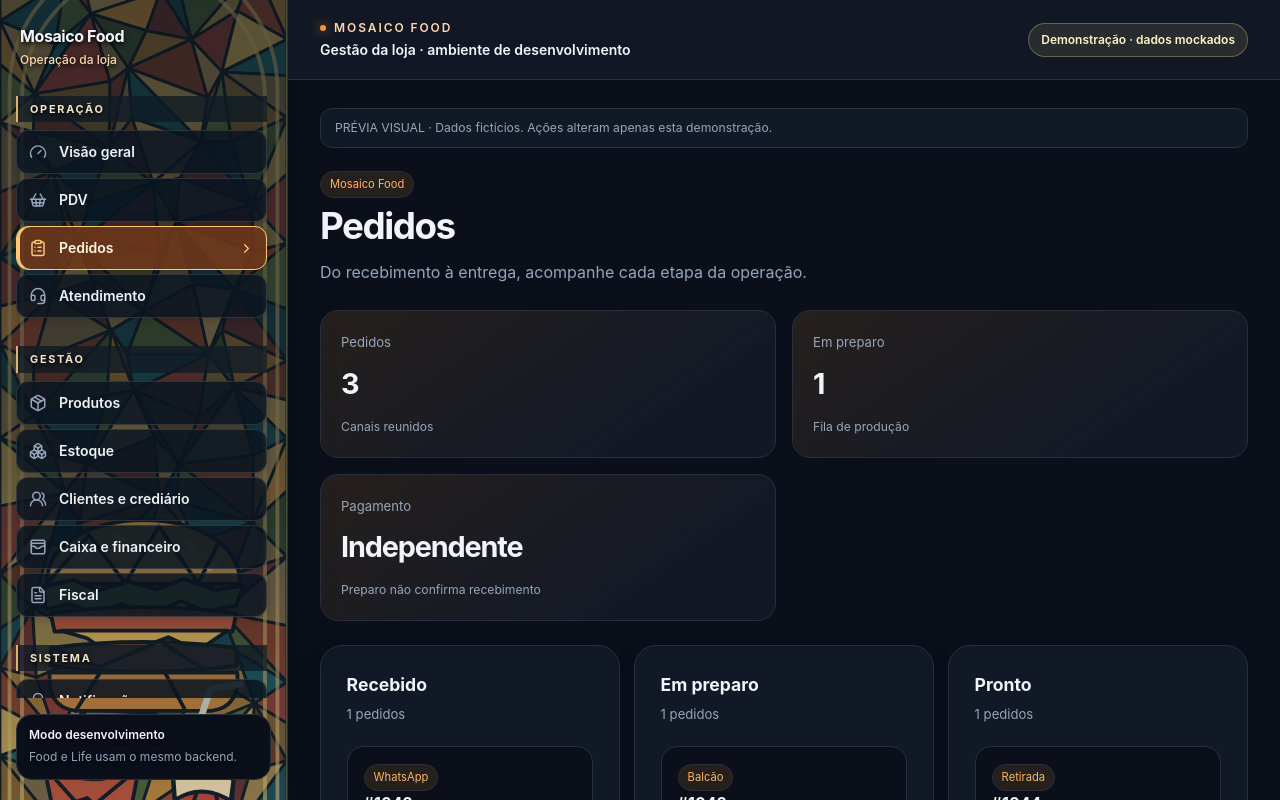
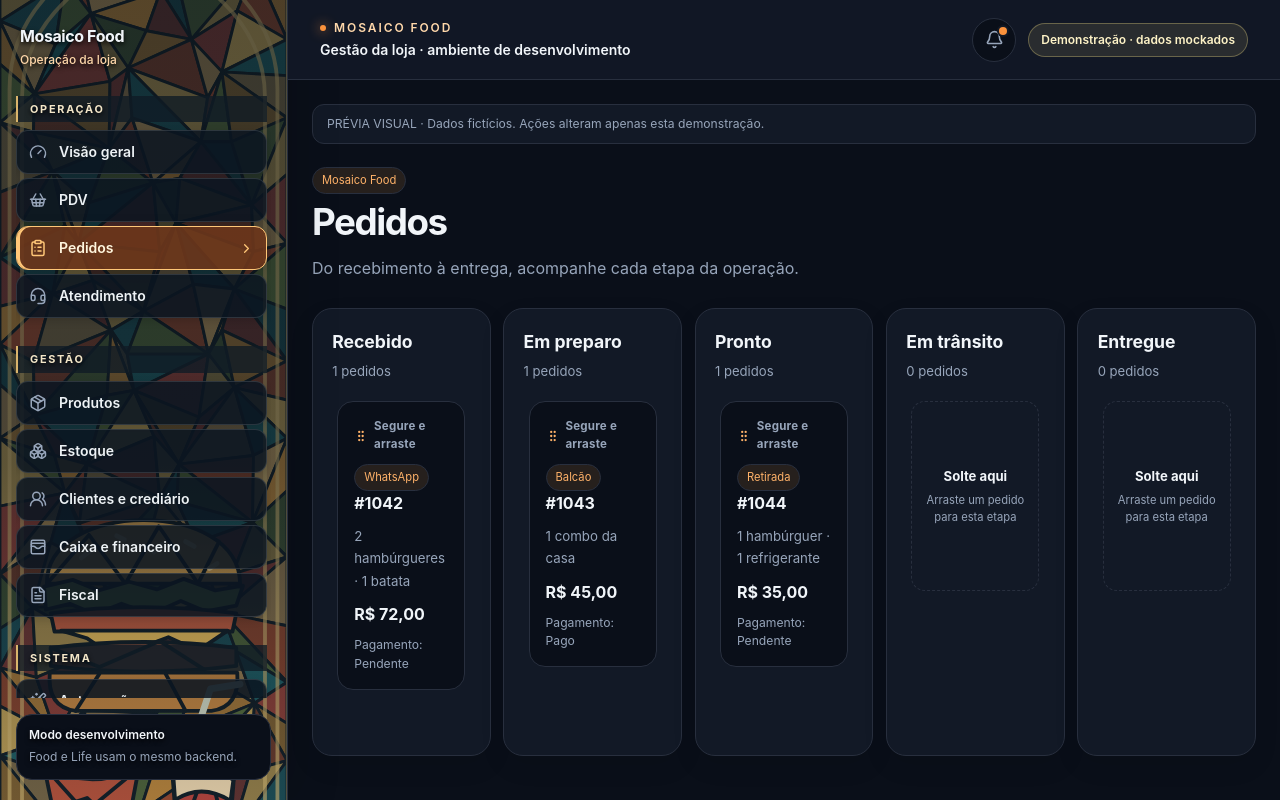
Before and after one commit to Marco-Antonio-Fernandes/Mosaico-food, a React (Vite) app in the folder apps/desktop/: page / in a window 1280 px wide. Both pictures are taken after a click on the button "Pedidos". Shown: the top 800 px of the page. Built offline with nearby package versions, Linux system fonts and the light colour scheme.

Commit message:
chore: atualiza projetos

```diff
--- a/apps/desktop/src/app.tsx
+++ b/apps/desktop/src/app.tsx
@@ -15,14 +15,13 @@ const navigationItems: NavigationItem<ViewId>[] = [
   { id: "customers", label: "Clientes e crediário", group: "Gestão", icon: UsersRound },
   { id: "finance", label: "Caixa e financeiro", group: "Gestão", icon: WalletCards },
   { id: "fiscal", label: "Fiscal", group: "Gestão", icon: FileText },
-  { id: "notifications", label: "Notificações", group: "Sistema", icon: Bell },
   { id: "automation", label: "Automação", group: "Sistema", icon: Wand2 },
   { id: "offline", label: "Offline", group: "Sistema", icon: Cloud },
   { id: "settings", label: "Configurações", group: "Sistema", icon: Settings },
 ];
 export function App() {
   const [activeView, setActiveView] = useState<ViewId>("dashboard");
-  return <AppShell activeView={activeView} navigationItems={navigationItems} onNavigate={setActiveView} connectionStatus={<span className="rounded-full border border-amber-200/30 bg-amber-200/10 px-3 py-2 text-xs font-semibold text-amber-100">Demonstração · dados mockados</span>}>
+  return <AppShell activeView={activeView} navigationItems={navigationItems} onNavigate={setActiveView} topAction={<button aria-current={activeView === "notifications" ? "page" : undefined} aria-label="Abrir notificações" className={`relative flex size-11 items-center justify-center rounded-full border transition focus-visible:ring-2 focus-visible:ring-brand-500 ${activeView === "notifications" ? "border-orange-300/40 bg-brand-50 text-brand-700" : "border-line bg-canvas text-muted hover:bg-white/[0.06] hover:text-ink"}`} onClick={() => setActiveView("notifications")} type="button"><Bell aria-hidden="true" size={19} /><span aria-hidden="true" className="absolute right-2 top-2 size-2 rounded-full bg-orange-400 ring-2 ring-surface" /><span className="sr-only">Há notificações novas</span></button>} connectionStatus={<span className="rounded-full border border-amber-200/30 bg-amber-200/10 px-3 py-2 text-xs font-semibold text-amber-100">Demonstração · dados mockados</span>}>
     {activeView === "dashboard" ? <><div className="prototype"><p className="proto-demo">PRÉVIA VISUAL · Indicadores fictícios. Nenhuma consulta ou gravação na API.</p></div><FoodOverviewPage onOpenNotifications={() => setActiveView("notifications")} /></> : <FoodPrototype key={activeView} module={activeView} />}
   </AppShell>;
 }
--- a/apps/desktop/src/components/shared/app-shell.tsx
+++ b/apps/desktop/src/components/shared/app-shell.tsx
@@ -16,6 +16,7 @@ interface AppShellProps<T extends string> {
   navigationItems: NavigationItem<T>[];
   onNavigate: (view: T) => void;
   connectionStatus: ReactNode;
+  topAction?: ReactNode;
   children: ReactNode;
 }
 
@@ -24,6 +25,7 @@ export function AppShell<T extends string>({
   navigationItems,
   onNavigate,
   connectionStatus,
+  topAction,
   children,
 }: AppShellProps<T>) {
   const groups = navigationItems.reduce<Record<string, NavigationItem<T>[]>>(
@@ -114,7 +116,10 @@ export function AppShell<T extends string>({
               Gestão da loja · ambiente de desenvolvimento
             </p>
           </div>
-          {connectionStatus}
+          <div className="flex items-center gap-3">
+            {topAction}
+            {connectionStatus}
+          </div>
         </header>
 
         <nav
@@ -144,8 +149,8 @@ export function AppShell<T extends string>({
           })}
         </nav>
 
-        <main className="min-w-0 flex-1 px-3 py-5 sm:px-6 sm:py-7 xl:px-8">
-          <div className="mx-auto w-full max-w-7xl">{children}</div>
+        <main className="min-w-0 flex-1 px-3 py-4 sm:px-5 sm:py-6 xl:px-6">
+          <div className="mx-auto w-full max-w-none">{children}</div>
         </main>
       </div>
     </div>
--- a/apps/desktop/src/features/prototype/food-prototype.tsx
+++ b/apps/desktop/src/features/prototype/food-prototype.tsx
@@ -1,4 +1,5 @@
-import { useState } from "react";
+import { useState, type DragEvent } from "react";
+import { GripVertical } from "lucide-react";
 import { Badge, Chat, Editor, Metrics, NotificationList, OfflinePreview, Panel, Preferences, Records, Tabs, type MockRecord } from "@/components/shared/prototype-kit";
 
 export const foodModules = {
@@ -67,10 +68,49 @@ function Catalog({ pos = false }: { pos?: boolean }) {
     </div><p role="status">{notice}</p>
   </div>;
 }
+type FoodOrder = {
+  id: string;
+  stage: number;
+  items: string;
+  channel: string;
+  payment: string;
+  total: string;
+};
+
 function Orders() {
   const stages = ["Recebido", "Em preparo", "Pronto", "Em trânsito", "Entregue"];
-  const [orders, setOrders] = useState([{ id: "1042", stage: 0, items: "2 hambúrgueres · 1 batata", channel: "WhatsApp", payment: "Pendente", total: "R$ 72,00" }, { id: "1043", stage: 1, items: "1 combo da casa", channel: "Balcão", payment: "Pago", total: "R$ 45,00" }, { id: "1044", stage: 2, items: "1 hambúrguer · 1 refrigerante", channel: "Retirada", payment: "Pendente", total: "R$ 35,00" }]);
-  return <><Metrics items={[["Pedidos", String(orders.length), "Canais reunidos"], ["Em preparo", String(orders.filter(order => order.stage === 1).length), "Fila de produção"], ["Pagamento", "Independente", "Preparo não confirma recebimento"]]} /><div className="proto-board">{stages.map((stage, i) => <Panel key={stage} title={stage} subtitle={orders.filter(order => order.stage === i).length + " pedidos"}><div className="proto-stack">{orders.filter(order => order.stage === i).map(order => <article className="proto-ticket" key={order.id}><div><Badge>{order.channel}</Badge><h3>#{order.id}</h3></div><p>{order.items}</p><strong>{order.total}</strong><small>Pagamento: {order.payment}</small>{i < stages.length - 1 && <button type="button" onClick={() => setOrders(current => current.map(item => item.id === order.id ? { ...item, stage: item.stage + 1 } : item))}>Mover para {stages[i + 1].toLowerCase()}</button>}</article>)}</div></Panel>)}</div></>;
+  const [orders, setOrders] = useState<FoodOrder[]>([
+    { id: "1042", stage: 0, items: "2 hambúrgueres · 1 batata", channel: "WhatsApp", payment: "Pendente", total: "R$ 72,00" },
+    { id: "1043", stage: 1, items: "1 combo da casa", channel: "Balcão", payment: "Pago", total: "R$ 45,00" },
+    { id: "1044", stage: 2, items: "1 hambúrguer · 1 refrigerante", channel: "Retirada", payment: "Pendente", total: "R$ 35,00" },
+  ]);
+  const [draggedOrderId, setDraggedOrderId] = useState<string | null>(null);
+  const [dragOverStage, setDragOverStage] = useState<number | null>(null);
+  const [statusMessage, setStatusMessage] = useState("Segure um pedido e arraste-o para outra etapa.");
+
+  function moveOrder(orderId: string, stage: number) {
+    const order = orders.find(item => item.id === orderId);
+    if (!order || order.stage === stage) return;
+
+    setOrders(current => current.map(item => item.id === orderId ? { ...item, stage } : item));
+    setStatusMessage(`Pedido #${orderId} movido para ${stages[stage]}.`);
+  }
+
+  function handleDragStart(event: DragEvent<HTMLElement>, orderId: string) {
+    event.dataTransfer.effectAllowed = "move";
+    event.dataTransfer.setData("text/plain", orderId);
+    setDraggedOrderId(orderId);
+  }
+
+  function handleDrop(event: DragEvent<HTMLDivElement>, stage: number) {
+    event.preventDefault();
+    const orderId = event.dataTransfer.getData("text/plain");
+    if (orderId) moveOrder(orderId, stage);
+    setDraggedOrderId(null);
+    setDragOverStage(null);
+  }
+
+  return <><p className="sr-only" role="status">{statusMessage}</p><div className="proto-orders-board">{stages.map((stage, stageIndex) => { const stageOrders = orders.filter(order => order.stage === stageIndex); return <Panel key={stage} title={stage} subtitle={stageOrders.length + " pedidos"}><div className={`order-dropzone${dragOverStage === stageIndex ? " is-drag-over" : ""}`} onDragOver={event => { event.preventDefault(); event.dataTransfer.dropEffect = "move"; setDragOverStage(stageIndex); }} onDragLeave={() => setDragOverStage(current => current === stageIndex ? null : current)} onDrop={event => handleDrop(event, stageIndex)}>{stageOrders.map(order => <article aria-label={`Pedido ${order.id}. Segure e arraste para mudar de etapa.`} className={`proto-ticket order-card${draggedOrderId === order.id ? " is-dragging" : ""}`} draggable onDragEnd={() => { setDraggedOrderId(null); setDragOverStage(null); }} onDragStart={event => handleDragStart(event, order.id)} key={order.id}><div className="order-card-grab"><GripVertical aria-hidden="true" size={18} />Segure e arraste</div><div><Badge>{order.channel}</Badge><h3>#{order.id}</h3></div><p>{order.items}</p><strong>{order.total}</strong><small>Pagamento: {order.payment}</small></article>)}{!stageOrders.length && <div className="order-dropzone-empty"><span>Solte aqui</span><small>Arraste um pedido para esta etapa</small></div>}</div></Panel>; })}</div></>;
 }
 function Inventory() {
   const [tab, setTab] = useState("Posição atual");
--- a/apps/desktop/src/styles.css
+++ b/apps/desktop/src/styles.css
@@ -1,7 +1,13 @@
 @tailwind base;
 @tailwind components;
 @tailwind utilities;
-:root { --proto-canvas: hsl(var(--color-canvas)); --proto-surface: hsl(var(--color-surface)); --proto-line: hsl(var(--color-line)); --proto-ink: hsl(var(--color-ink)); --proto-muted: hsl(var(--color-muted)); --proto-accent: #ffb269; --proto-accent-soft: #e7953920; }
+:root { --proto-canvas: hsl(var(--color-canvas)); --proto-surface: hsl(var(--color-surface)); --proto-line: hsl(var(--color-line)); --proto-ink: hsl(var(--color-ink)); --proto-muted: hsl(var(--color-muted)); --proto-accent: #ffb269; --proto-accent-soft: #e7953920; --mosaic-scrollbar-track: hsl(var(--color-canvas)); --mosaic-scrollbar-thumb: hsl(var(--color-brand-500) / .62); --mosaic-scrollbar-thumb-hover: hsl(var(--color-brand-500)); }
+
+html, * { scrollbar-width: thin; scrollbar-color: var(--mosaic-scrollbar-thumb) var(--mosaic-scrollbar-track); }
+*::-webkit-scrollbar { width: 9px; height: 9px; }
+*::-webkit-scrollbar-track { background: var(--mosaic-scrollbar-track); }
+*::-webkit-scrollbar-thumb { border: 2px solid var(--mosaic-scrollbar-track); border-radius: 999px; background: var(--mosaic-scrollbar-thumb); }
+*::-webkit-scrollbar-thumb:hover { background: var(--mosaic-scrollbar-thumb-hover); }
 
 .prototype { min-width: 0; color: var(--proto-ink); }
 .prototype h1 { font-size: clamp(1.6rem,3vw,2.3rem); font-weight: 750; letter-spacing: -.04em; }
@@ -12,12 +18,12 @@
 .proto-heading { margin-bottom: 24px; }
 .proto-heading > p { color: var(--proto-muted); margin-top: 6px; max-width: 64ch; }
 .proto-demo { border: 1px solid var(--proto-line); background: var(--proto-surface); padding: 10px 14px; border-radius: 12px; font-size: .76rem; margin-bottom: 22px; color: var(--proto-muted); }
-.proto-panel { min-width: 0; padding: clamp(16px,2vw,26px); border: 1px solid var(--proto-line); border-radius: 22px; background: var(--proto-surface); box-shadow: 0 12px 32px #00000015; }
-.proto-panel > header { margin-bottom: 20px; }
+.proto-panel { min-width: 0; width: 100%; padding: clamp(14px,1.5vw,22px); border: 1px solid var(--proto-line); border-radius: 20px; background: var(--proto-surface); box-shadow: 0 10px 26px #00000015; }
+.proto-panel > header { margin-bottom: 14px; }
 .proto-panel > header p { color: var(--proto-muted); font-size: .82rem; margin-top: 5px; }
-.proto-stack { display: grid; gap: 16px; min-width: 0; }
-.proto-two, .proto-three, .proto-metrics { display: grid; grid-template-columns: minmax(0,1fr); gap: 16px; }
-.proto-metrics { margin-bottom: 24px; }
+.proto-stack { display: grid; gap: 12px; min-width: 0; }
+.proto-two, .proto-three, .proto-metrics { display: grid; grid-template-columns: minmax(0,1fr); gap: 14px; }
+.proto-metrics { margin-bottom: 18px; }
 .proto-metrics article { border: 1px solid var(--proto-line); border-radius: 18px; padding: 20px; background: linear-gradient(145deg,var(--proto-accent-soft),var(--proto-surface) 75%); }
 .proto-metrics p { color: var(--proto-muted); font-size: .82rem; }
 .proto-metrics strong { display: block; font-size: 1.8rem; margin: 8px 0; letter-spacing: -.04em; }
@@ -64,6 +70,20 @@
 .proto-board { display: grid; gap: 14px; grid-template-columns: repeat(auto-fit,minmax(min(100%,240px),1fr)); align-items: start; }
 .proto-ticket { border: 1px solid var(--proto-line); padding: 16px; border-radius: 16px; background: var(--proto-canvas); display: grid; gap: 10px; }
 .proto-ticket p { font-size: .83rem; color: var(--proto-muted); }
+.proto-orders-board { display: grid; grid-template-columns: repeat(5,minmax(0,1fr)); gap: clamp(8px,1vw,18px); width: 100%; min-width: 0; overflow: visible; padding: 2px 0 12px; }
+.proto-orders-board > .proto-panel { min-width: 0; }
+.proto-orders-board > .proto-panel > header { min-height: 50px; }
+.order-dropzone { display: grid; align-content: start; gap: 14px; min-height: 340px; padding: 4px; border: 1px dashed transparent; border-radius: 16px; transition: background .15s, border-color .15s, box-shadow .15s; }
+.order-dropzone.is-drag-over { border-color: var(--proto-accent); background: var(--proto-accent-soft); box-shadow: inset 0 0 0 1px var(--proto-accent-soft); }
+.order-card { min-height: 218px; cursor: grab; user-select: none; transition: transform .15s, border-color .15s, box-shadow .15s, opacity .15s; }
+.order-card:hover { border-color: var(--proto-accent); box-shadow: 0 12px 26px #0000001c; transform: translateY(-2px); }
+.order-card:active, .order-card.is-dragging { cursor: grabbing; }
+.order-card.is-dragging { opacity: .55; transform: rotate(1deg) scale(.98); }
+.order-card-grab { display: flex; align-items: center; gap: 6px; color: var(--proto-muted); font-size: .72rem; font-weight: 700; letter-spacing: .02em; }
+.order-card-grab svg { color: var(--proto-accent); }
+.order-dropzone-empty { display: grid; place-items: center; align-content: center; gap: 5px; min-height: 190px; padding: 18px 12px; border: 1px dashed var(--proto-line); border-radius: 14px; color: var(--proto-muted); text-align: center; }
+.order-dropzone-empty span { color: var(--proto-ink); font-size: .82rem; font-weight: 700; }
+.order-dropzone-empty small { font-size: .7rem; }
 .proto-product { display: grid; gap: 12px; padding: 18px; border: 1px solid var(--proto-line); border-radius: 18px; background: var(--proto-surface); }
 .proto-product-art { height: 100px; display: grid; place-items: center; font-size: 3rem; background: var(--proto-accent-soft); border-radius: 12px; }
 .proto-paper { background: #edeae1; color: #26333c; padding: clamp(20px,4vw,50px); min-height: 320px; border-radius: 4px; box-shadow: 0 12px 24px #0003; }
@@ -73,6 +93,9 @@
 @media(min-width:640px) { .proto-metrics { grid-template-columns: repeat(2,minmax(0,1fr)); } .proto-three { grid-template-columns: repeat(2,minmax(0,1fr)); } }
 @media(min-width:1200px) { .proto-two { grid-template-columns: repeat(2,minmax(0,1fr)); } .proto-chat { grid-template-columns: minmax(170px,.7fr) minmax(0,1.4fr); } .proto-chat > :last-child { grid-column: 1 / -1; } }
 @media(min-width:1500px) { .proto-metrics { grid-template-columns: repeat(3,minmax(0,1fr)); } .proto-three { grid-template-columns: repeat(3,minmax(0,1fr)); } .proto-chat { grid-template-columns: minmax(160px,.65fr) minmax(0,1.5fr) minmax(200px,.8fr); } .proto-chat > :last-child { grid-column: auto; } }
+@media(max-width:1199px) { .proto-orders-board { grid-template-columns: repeat(3,minmax(0,1fr)); } .proto-orders-board > .proto-panel { padding: 14px 12px; } .order-card { padding: 12px; min-height: 196px; } .order-card-grab { font-size: .66rem; } }
+@media(max-width:700px) { .proto-orders-board { grid-template-columns: repeat(2,minmax(0,1fr)); } }
+@media(max-width:480px) { .proto-orders-board { grid-template-columns: minmax(0,1fr); } }
 
 
 :root { --mosaic-active: #6c361be8; --mosaic-highlight: #ffc778; }
```
Also changed, not shown: apps/desktop/src/components/shared/food-overview-page.tsx (+5 -5 lines).
